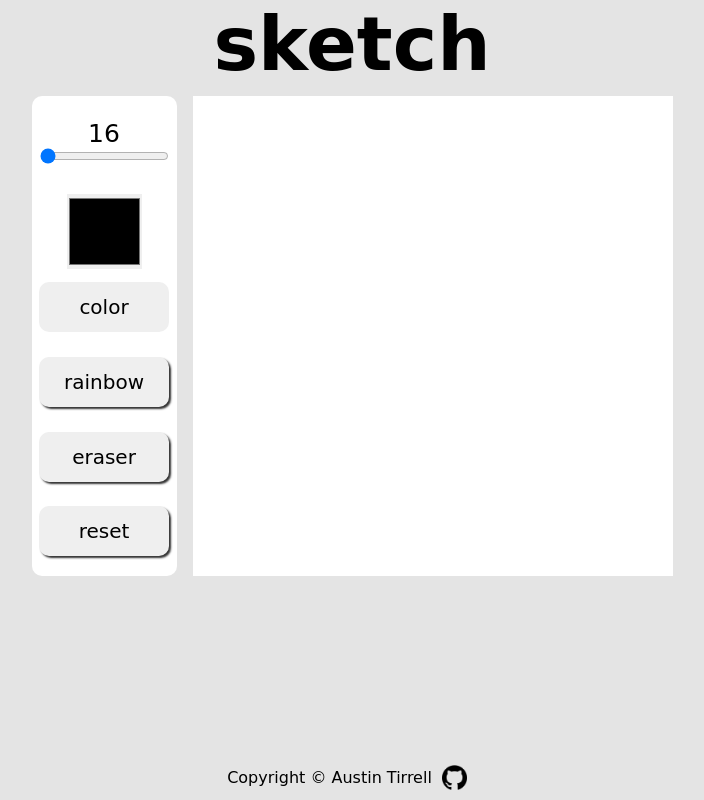
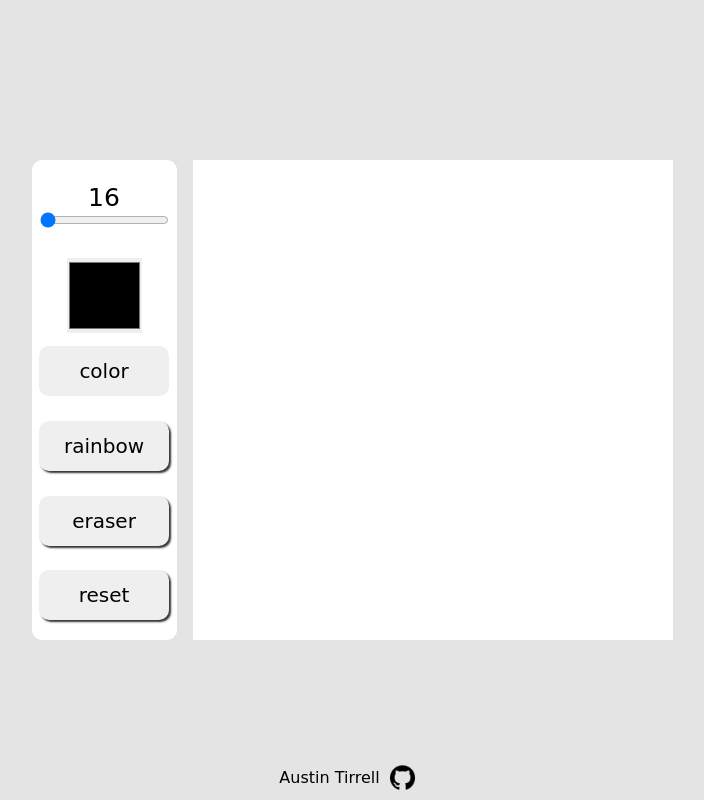
Before and after one commit to austintirrell/sketch, a plain HTML site: page index.html in a window 1280 px wide. Shown: the whole page, without its empty margins (288-992 px from the left). Drawn offline with Linux system fonts and the light colour scheme; a web font is replaced by a local one.

Commit message:
Changed footer and removed heading

```diff
--- a/index.html
+++ b/index.html
@@ -13,8 +13,6 @@
 </head>
 
 <body>
-  <h1>sketch</h1>
-
   <div id="mobile"><!-- If viewing on mobile -->
     <p>Please view on desktop</p>
   </div>
@@ -39,7 +37,7 @@
 
   <footer>
     <a href="https://github.com/austintirrell" target="_blank">
-    <p>Copyright © Austin Tirrell</p>
+    <p>Austin Tirrell</p>
     <div id="githubIcon"></div>
     </a>
   </footer>
--- a/style.css
+++ b/style.css
@@ -17,9 +17,11 @@
 body {
     background: #e4e4e4;
     width: 100%;
+    min-height: 100vh;
     display: flex;
     flex-direction: column;
     align-items: center;
+    justify-content: center;
 }
 
 h1 {
```
